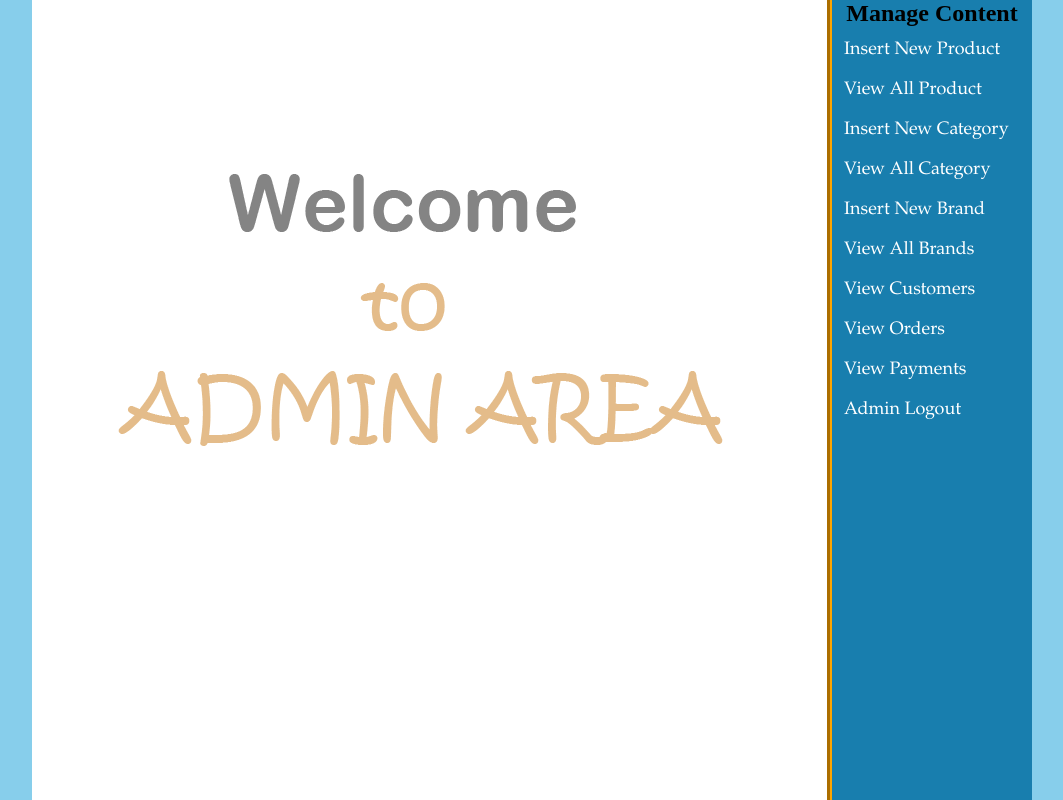
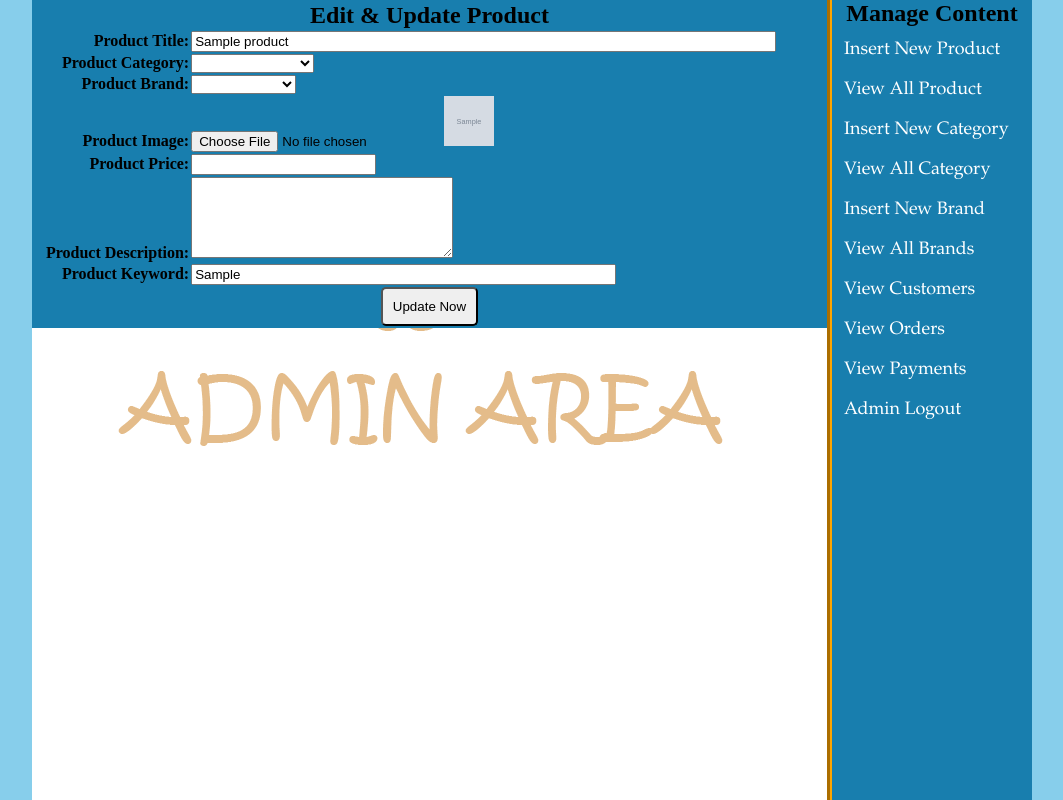
Before and after one commit to SunmeetOberoi/Web-Development, a PHP site: page /admin_area/index.php?edit_pro=1 in a window 1280 px wide. Shown: the part 125-925 px from the top of the page, without its empty margins (108-1171 px from the left). Run offline with PHP 8.4, Linux system fonts and the light colour scheme; tables that the repository leaves empty or names only in its code hold one stand-in row (values such as "Sample post"); grey boxes marked "Sample" are stand-in pictures; data that the repository does not hold is empty; some libraries are stand-ins or nearby versions.

Commit message:
edit product layout

```diff
--- /dev/null
+++ b/Courses/php/ecommerce/admin_area/edit_pro.php
@@ -0,0 +1,142 @@
+<!DOCTYPE html>
+<?php
+  include("includes/db.php");
+
+  if(isset($_GET['edit_pro'])){
+    $pro_id = $_GET['edit_pro'];
+    $get_pro_query = "SELECT * FROM products WHERE product_id = '$pro_id'";
+    $run_pro_query = mysqli_query($con, $get_pro_query);
+    $pro_row = mysqli_fetch_array($run_pro_query);
+    $pro_title = $pro_row['product_title'];
+    $pro_catID = $pro_row['product_cat'];
+    $pro_brandID = $pro_row['product_brand'];
+    $pro_image = $pro_row['product_image'];
+    $pro_price = $pro_row['product_price'];
+    $pro_desc = str_replace (array("\r\n", "\n", "\r"), ' ', $pro_row['product_desc']);
+    $pro_keywords = $pro_row['product_keyword'];
+
+    $get_brand = "SELECT brand_title FROM brands WHERE brand_id='$pro_brandID'";
+    $run_get_brand = mysqli_query($con, $get_brand);
+    $pro_brand = mysqli_fetch_array($run_get_brand)['brand_title'];
+
+    $get_cat = "SELECT cat_title FROM categories WHERE cat_id='$pro_catID'";
+    $run_get_cat = mysqli_query($con, $get_cat);
+    $pro_cat = mysqli_fetch_array($run_get_cat)['cat_title'];
+  }
+?>
+<html>
+  <head>
+    <title>Edit & Update Product</title>
+    <script src="https://cdn.ckeditor.com/4.11.4/standard/ckeditor.js"></script>
+  </head>
+  <body bgcolor="skyblue">
+
+    <form action="" method="POST" enctype="multipart/form-data">
+      <table align="center" width="795" border="2" bgcolor="#187eae">
+
+        <tr align="center">
+          <td colspan="2"><h2>Edit & Update Product</h2></td>
+        </tr>
+        <tr>
+          <td align="right"><b>Product Title:</b></td>
+          <td><input type="text" name="product_title" size="70" value="<?php echo $pro_title ?>" required/></td>
+        </tr>
+        <tr>
+          <td align="right"><b>Product Category:</b></td>
+          <td>
+            <select name="product_cat" required>
+              <option value="<?php echo $pro_cat ?>"><?php echo $pro_cat ?></option>
+              <?php
+                $get_cats = 'SELECT * FROM categories';
+                $run_cats = mysqli_query($con, $get_cats);
+                while($row_cat = mysqli_fetch_array($run_cats)){
+                    $cat_id = $row_cat['cat_id'];
+                    $cat_title = $row_cat['cat_title'];
+                    echo "<option value=$cat_id>$cat_title</option>";
+                }
+              ?>
+            </select>
+          </td>
+        </tr>
+        <tr>
+          <td align="right"><b>Product Brand:</b></td>
+          <td>
+            <select name="product_brand" required>
+              <option value="<?php echo $pro_brand ?>"><?php echo $pro_brand ?></option>
+              <?php
+                $get_brands = 'SELECT * FROM brands';
+                $run_brands = mysqli_query($con, $get_brands);
+                while($row_brand = mysqli_fetch_array($run_brands)){
+                    $brand_id = $row_brand['brand_id'];
+                    $brand_title = $row_brand['brand_title'];
+                    echo "<option value=$brand_id>$brand_title</option>";
+                }
+              ?>
+            </select>
+          </td>
+        </tr>
+        <tr>
+          <td align="right"><b>Product Image:</b></td>
+          <td><input type="file" name="product_image"/><img src="product_images/<?php echo $pro_image ?>" height="50px" width="50px"/></td>
+        </tr>
+        <tr>
+          <td align="right"><b>Product Price:</b></td>
+          <td><input type="text" name="product_price" value="<?php echo $pro_price ?>" required/></td>
+        </tr>
+        <tr>
+          <td align="right"><b>Product Description:</b></td>
+          <td><textarea name="product_desc" cols="30" rows="5"></textarea></td>
+        </tr>
+        <tr>
+          <td align="right"><b>Product Keyword:</b></td>
+          <td><input type="text" name="product_keyword" size="50" value="<?php echo $pro_keywords ?>" required/></td>
+        </tr>
+        <tr align="center">
+          <td colspan="2"><input type="submit" name="update_product" value="Update Now" style="padding: 10px; border-radius: 5px;"/></td>
+        </tr>
+      </table>
+    </form>
+
+    <script type="text/javascript" src="//cdn.jsdelivr.net/jquery/1/jquery.min.js"></script>
+    <script>
+      CKEDITOR.replace("product_desc");
+      CKEDITOR.instances['product_desc'].setData('<?php echo $pro_desc ?>');
+      // validation for ck-editor
+      $("form").submit( function(e) {
+            var messageLength = CKEDITOR.instances['product_desc'].getData().replace(/<[^>]*>/gi, '').length;
+            if( !messageLength ) {
+                alert( 'Please enter a description' );
+                e.preventDefault();
+            }
+        });
+    </script>
+  </body>
+</html>
+
+<?php
+  if(isset($_POST['insert_post'])){
+
+    $product_title = $_POST['product_title'];
+    $product_cat = $_POST['product_cat'];
+    $product_brand = $_POST['product_brand'];
+    $product_price = $_POST['product_price'];
+    $product_desc = $_POST['product_desc'];
+    $product_keyword = $_POST['product_keyword'];
+
+    $product_image = $_FILES['product_image']['name'];
+    $product_image_temp = $_FILES['product_image']['tmp_name'];
+
+    move_uploaded_file($product_image_temp, "product_images/$product_image");
+
+    $insert_product_query = "INSERT INTO products
+    (product_title, product_cat, product_brand, product_price, product_desc, product_image, product_keyword) VALUES ('$product_title', '$product_cat', '$product_brand', '$product_price', '$product_desc', '$product_image', '$product_keyword');";
+
+    $insert_product = mysqli_query($con, $insert_product_query);
+
+    if($insert_product){
+      echo "<script>alert('Product has been inserted!')</script>";
+      echo "<script>window.open('index.php?insert_product', '_self')</script>";
+    }
+
+  }
+?>
--- a/Courses/php/ecommerce/admin_area/index.php
+++ b/Courses/php/ecommerce/admin_area/index.php
@@ -33,6 +33,8 @@
             include('insert_product.php');
           elseif(isset($_GET['view_product']))
             include('view_product.php');
+          elseif(isset($_GET['edit_pro']))
+            include('edit_pro.php');
          ?>
       </div>
     </div>
--- a/Courses/php/ecommerce/admin_area/view_product.php
+++ b/Courses/php/ecommerce/admin_area/view_product.php
@@ -21,6 +21,7 @@
     $i = 0;
     while ($pro_row = mysqli_fetch_array($run_get_products)) {
 
+      $pro_id = $pro_row['product_id'];
       $pro_title = $pro_row['product_title'];
       $pro_image = $pro_row['product_image'];
       $pro_price = $pro_row['product_price'];
@@ -32,8 +33,8 @@
           <td>$pro_title</td>
           <td><img src='product_images/$pro_image' height='60' width='60'></td>
           <td>$price</td>
-          <td><a href='index.php?edit_pro'>Edit</a></td>
-          <td><a href='delete_pro.php'>Delete</a></td>
+          <td><a href='index.php?edit_pro=$pro_id'>Edit</a></td>
+          <td><a href='delete_pro.php?delete_pro=$pro_id'>Delete</a></td>
         </tr>
       ";
 
```
